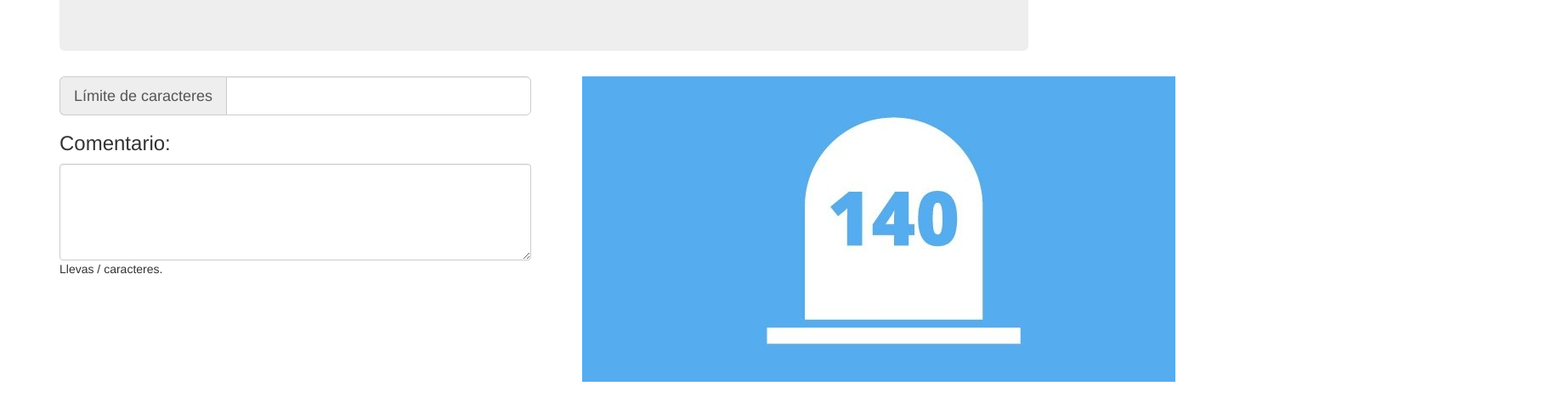
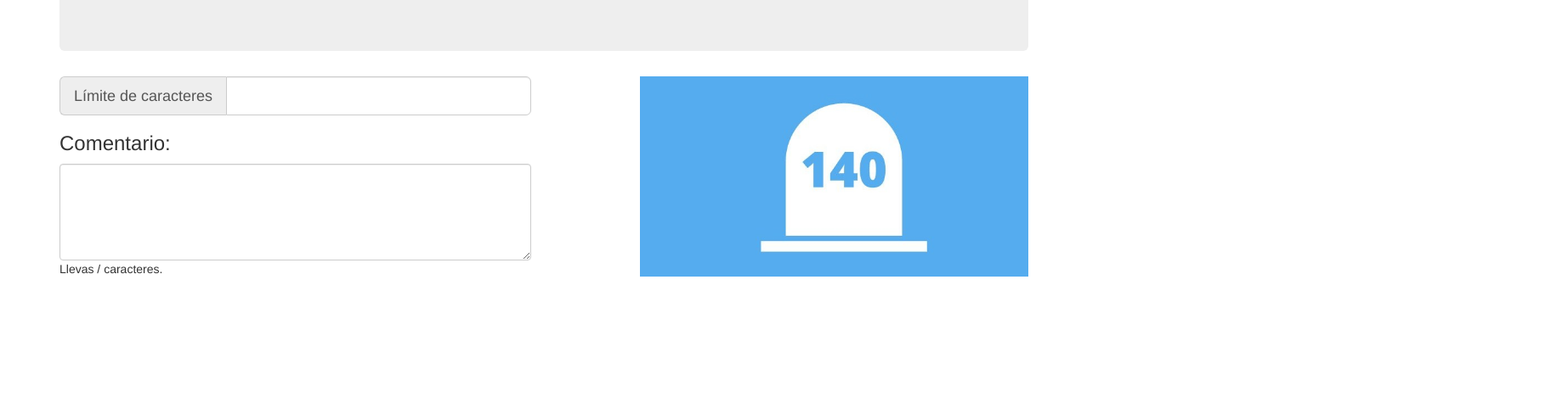
Before and after one commit to carlosmataguzman/JSLimiteCaracteres, a plain HTML site: page index.html in a window 1280 px wide. Shown: the part 180-668 px from the top of the page at 85% size, 1825 px wide, since content can reach past the window. Drawn offline with nearby package versions, Linux system fonts and the light colour scheme.

Commit message:
Se arregla posición de imagen

```diff
--- a/index.html
+++ b/index.html
@@ -16,7 +16,7 @@
 
 </head>
 <body>
-
+  <div class="wrapper">
     <div class="container">
       <div class="jumbotron">
         <h1>240 caracteres</h1>
@@ -35,11 +35,8 @@
           </div>
 
         </div>
-      <div class="col-sm-6">
-        <div class="container">
-          <div class="col-sm-4">
-            <img class="image-responsive" src="assets/images/RIP_140.jpg" class="img-rounded">
-          </div>
+        <div class="col-sm-5 col-sm-offset-1">
+              <img class="image-responsive" src="assets/images/RIP_140.jpg" class="img-rounded" style="max-width:100%;">
         </div>
       </div>
     </div>
```
Lines whose indentation alone changed are shown as unchanged.
